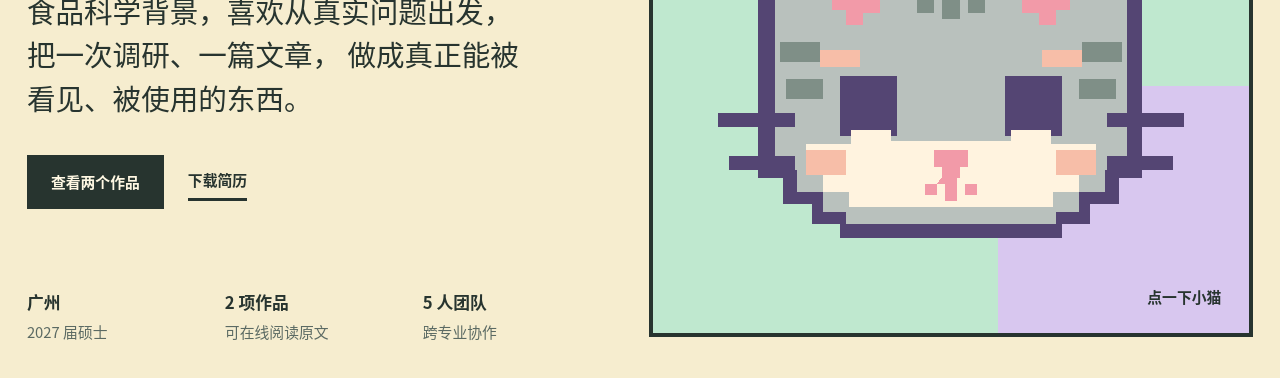
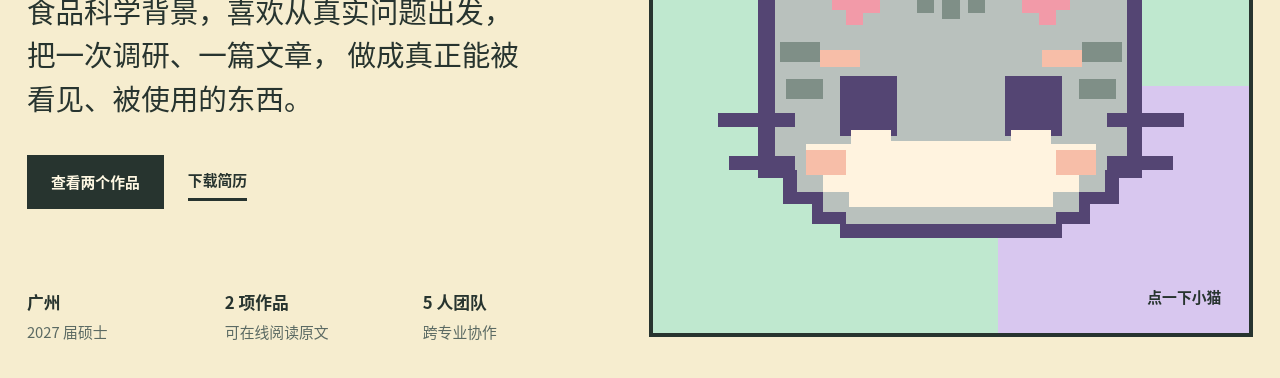
Before and after one commit to Iris-hyt/yuting-pixel-portfolio, a plain HTML site: page index.html in a window 1280 px wide. Shown: the part 546-924 px from the top of the page. Drawn offline with Linux system fonts and the light colour scheme.

Commit message:
Remove cat nose and mouth details

```diff
--- a/index.html
+++ b/index.html
@@ -93,9 +93,6 @@
               <path d="M88 138H116V150H88ZM244 138H272V150H244Z" fill="#f7bea8"/>
 
               <path d="M78 204H110V194H138V202H222V194H250V204H282V224H270V238H252V248H108V238H90V224H78Z" fill="#fff3df"/>
-              <path d="M168 208H192V220H186V228H174V220H168Z" fill="#f29aa8"/>
-              <path d="M176 224H184V232H198V240H190V232H184V244H176V232H170V240H162V232H170Z" fill="#f29aa8"/>
-
               <path d="M78 208H106V226H78Z" fill="#f7bea8"/>
               <path d="M254 208H282V226H254Z" fill="#f7bea8"/>
               <path d="M16 182H70V192H16ZM24 212H70V222H24ZM344 182H290V192H344ZM336 212H290V222H336Z" fill="#544573"/>
```
Also changed, not shown: assets/social-preview.png.
